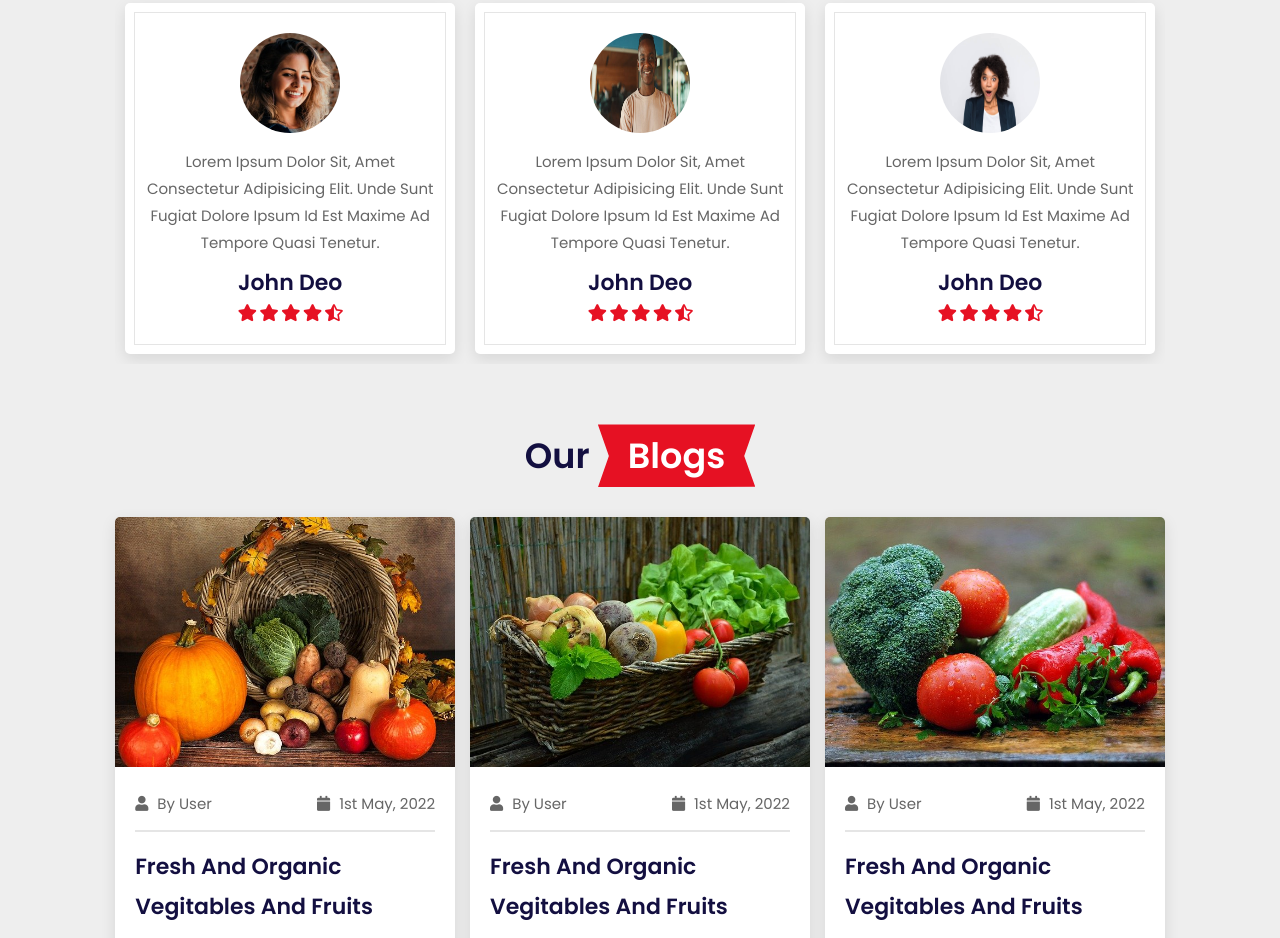
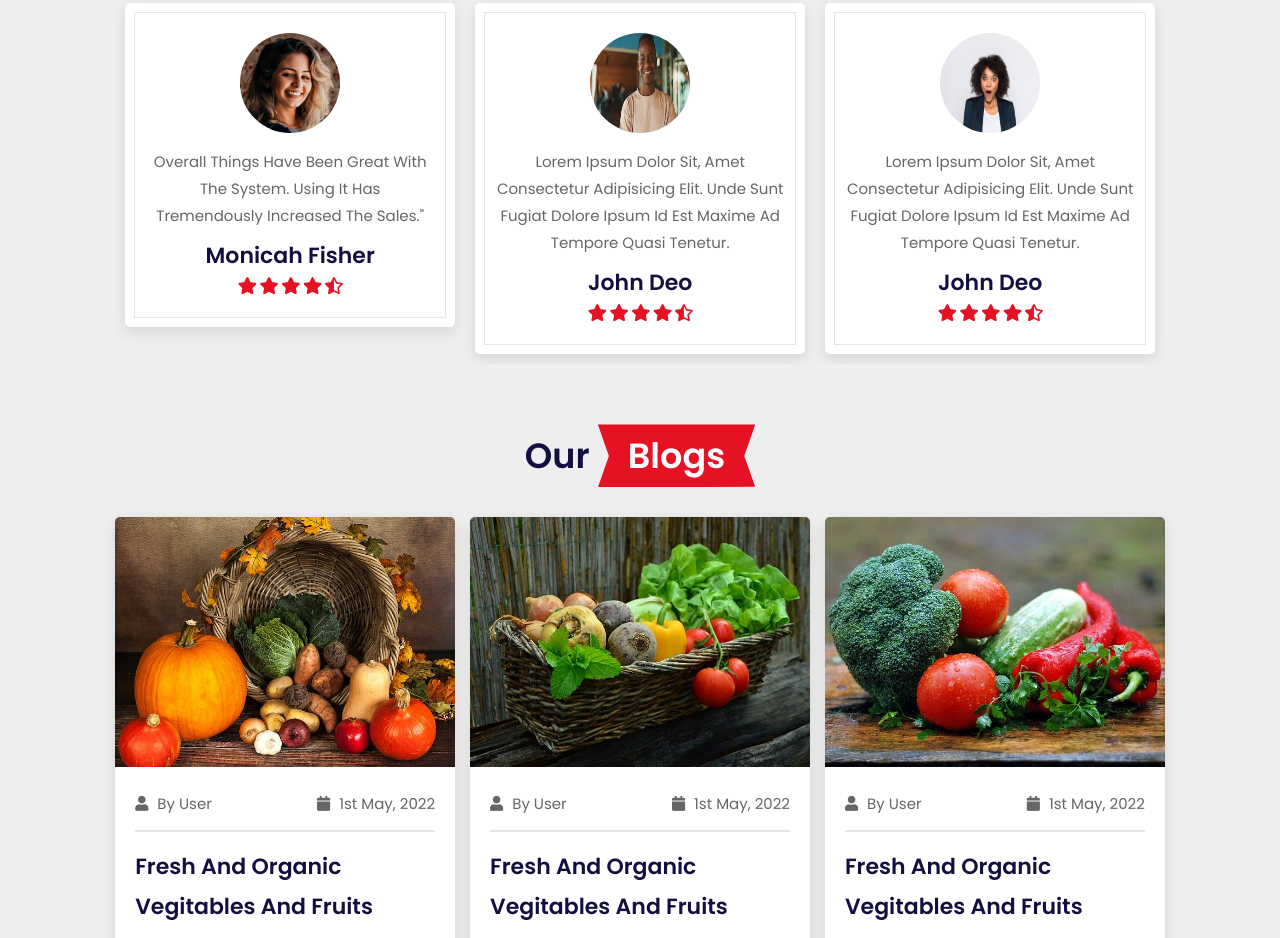
Before and after one commit to andrew1440/MUSH-ONLINE-FOOD, a plain HTML site: page index.html in a window 1280 px wide. Shown: the part 3210-4148 px from the top of the page. Drawn offline with nearby package versions, Linux system fonts and the light colour scheme.

Commit message:
beautify ui

```diff
--- a/index.html
+++ b/index.html
@@ -382,8 +382,8 @@
 
             <div class="swiper-slide box">
                 <img src="image/pic-4.png" alt="">
-                <p>Lorem ipsum dolor sit, amet consectetur adipisicing elit. Unde sunt fugiat dolore ipsum id est maxime ad tempore quasi tenetur.</p>
-                <h3>john deo</h3>
+                <p>Overall things have been great with the system. Using it has tremendously increased the sales."</p>
+                <h3>Monicah fisher</h3>
                 <div class="stars">
                     <i class="fas fa-star"></i>
                     <i class="fas fa-star"></i>
```
